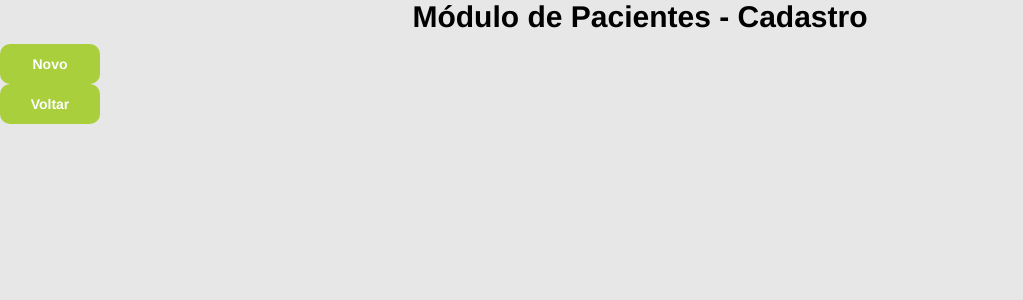
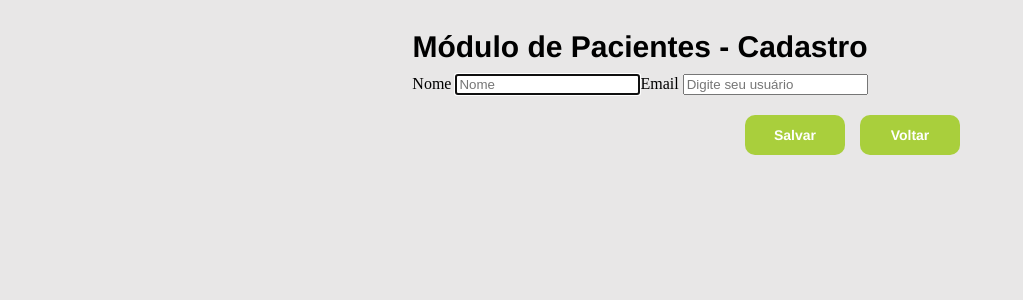
Before and after one commit to Gapela/ciasaude_v2, a Flask app: template frontend/paciente/templates/paciente_novo.html in a window 1280 px wide. Shown: the part 50-350 px from the top of the page, without its empty margins (0-1023 px from the left). Run offline with Flask 3, Linux system fonts and the light colour scheme; the template is opened without the code that fills it, so the values that code supplies are empty.

Commit message:
iniciando no form de cadastro dos pacientes

```diff
--- a/frontend/paciente/paciente.py
+++ b/frontend/paciente/paciente.py
@@ -9,7 +9,7 @@ def paciente():
     return render_template('paciente.html')
 
 
-@paciente_bp.route('/paciente/novo')
+@paciente_bp.route('/paciente-novo')
 def paciente_novo():
     return render_template('paciente_novo.html')
 
--- a/frontend/paciente/static/css/paciente_novo.css
+++ b/frontend/paciente/static/css/paciente_novo.css
@@ -1,4 +1,4 @@
-.container-paciente {
+.container-paciente-novo {
   margin: 10px 300px;
 
   padding: 20px;
@@ -15,13 +15,13 @@
   color: #000;
 }
 
-.table-content {
+.form-content {
   margin-top: 10px;
   display: flex;
   justify-content: center;
 }
 
-.table-actions {
+.actions {
   margin-top: 20px;
   margin-bottom: 20px;
   display: flex;
--- a/frontend/paciente/templates/paciente.html
+++ b/frontend/paciente/templates/paciente.html
@@ -28,7 +28,7 @@
   </div>
 
   <div class="table-actions">
-    <a class="button-table-action" href="/paciente/novo">Novo</a
+    <a class="button-table-action" href="/paciente-novo">Novo</a
     ><a class="button-table-action" href="/home">Voltar</a>
   </div>
 </div>
--- a/frontend/paciente/templates/paciente_novo.html
+++ b/frontend/paciente/templates/paciente_novo.html
@@ -2,12 +2,26 @@
 
 <link rel="stylesheet" href="paciente/static/css/paciente_novo.css" />
 
-<div class="container">
+<div class="container-paciente-novo">
   <div class="title">Módulo de Pacientes - Cadastro</div>
-  <div class="table-content"></div>
+  <div class="form-content">
+    <div class="form-input">
+      <label for="usuario">Nome</label>
+      <input type="nome" placeholder="Nome" autofocus="true" id="nome" />
+    </div>
+    <div class="form-input">
+      <label for="usuario">Email</label>
+      <input
+        type="user"
+        placeholder="Digite seu usuário"
+        autofocus="true"
+        id="user"
+      />
+    </div>
+  </div>
 
   <div class="actions">
-    <a class="button-table-action">Novo</a
+    <a class="button-table-action">Salvar</a
     ><a class="button-table-action">Voltar</a>
   </div>
 </div>
```
